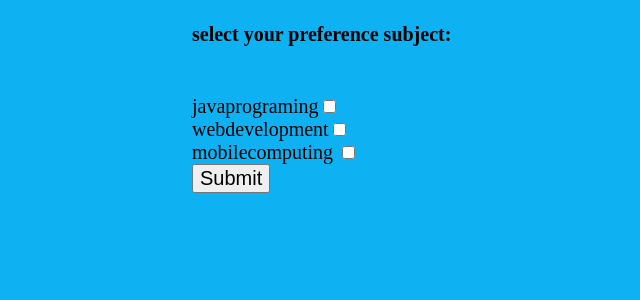
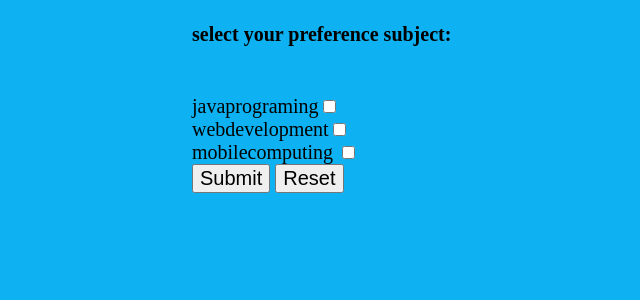
Before and after one commit to benacode/html-css-js--php-project, a PHP site: page / in a window 1280 px wide. Shown: the part 328-628 px from the top of the page, without its empty margins (16-656 px from the left). Run offline with PHP 8.4, Linux system fonts and the light colour scheme.

Commit message:
reset button

```diff
--- a/css/index.css
+++ b/css/index.css
@@ -15,6 +15,6 @@
   font-size: 20px;
 }
 
-.submit {
+.submit,.reset {
   font-size: 20px;
 }
--- a/index.html
+++ b/index.html
@@ -25,6 +25,7 @@
     webdevelopment<input type="checkbox"><br>
     mobilecomputing <input type="checkbox"> <br>
 <input type="submit"  class="submit">
+<input type="reset" class="reset">
 </div>
     </p>
     </div>
```
